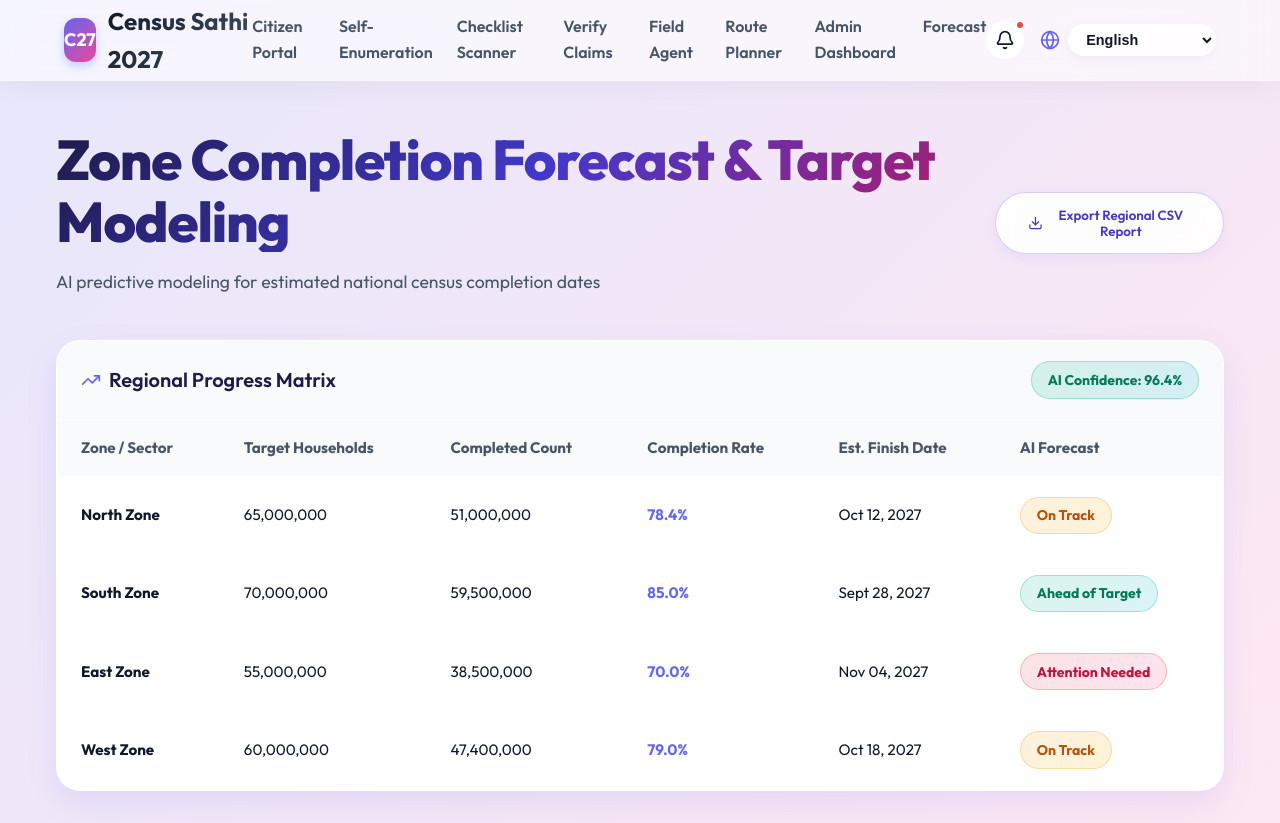
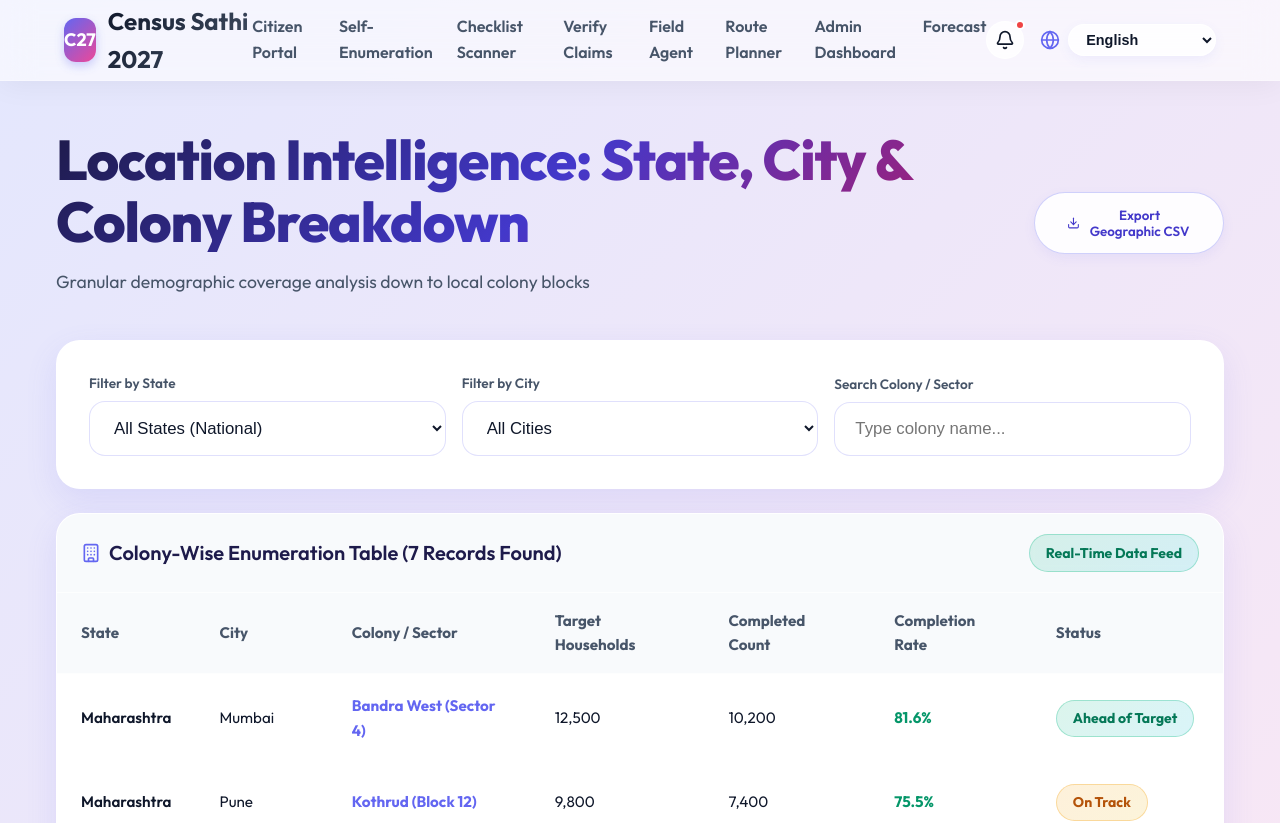
Before and after one commit to gauravv-yadav/census-sathi-2027, a React (Vite) app: page /admin/forecast in a window 1280 px wide. Shown: the top 823 px of the page. Built offline with nearby package versions, Linux system fonts and the light colour scheme.

Commit message:
Add State, City, and Colony level filter controls

```diff
--- a/src/pages/admin/AdminForecast.jsx
+++ b/src/pages/admin/AdminForecast.jsx
@@ -1,17 +1,31 @@
 import { useState } from 'react';
 import Navbar from '../../components/layout/Navbar';
 import Footer from '../../components/layout/Footer';
-import { TrendingUp, Download, Filter, Map, Calendar, ShieldCheck, CheckCircle2 } from 'lucide-react';
+import { Filter, MapPin, Search, Download, Building, Home, TrendingUp } from 'lucide-react';
 
 export default function AdminForecast() {
-  const [selectedZone, setSelectedZone] = useState('All');
+  const [selectedState, setSelectedState] = useState('All');
+  const [selectedCity, setSelectedCity] = useState('All');
+  const [searchQuery, setSearchQuery] = useState('');
 
-  const zoneData = [
-    { zone: "North Zone", target: "65,000,000", completed: "51,000,000", rate: "78.4%", estFinish: "Oct 12, 2027", status: "On Track" },
-    { zone: "South Zone", target: "70,000,000", completed: "59,500,000", rate: "85.0%", estFinish: "Sept 28, 2027", status: "Ahead of Target" },
-    { zone: "East Zone", target: "55,000,000", completed: "38,500,000", rate: "70.0%", estFinish: "Nov 04, 2027", status: "Attention Needed" },
-    { zone: "West Zone", target: "60,000,000", completed: "47,400,000", rate: "79.0%", estFinish: "Oct 18, 2027", status: "On Track" }
+  const detailedData = [
+    { state: "Maharashtra", city: "Mumbai", colony: "Bandra West (Sector 4)", target: "12,500", completed: "10,200", rate: "81.6%", status: "Ahead of Target" },
+    { state: "Maharashtra", city: "Pune", colony: "Kothrud (Block 12)", target: "9,800", completed: "7,400", rate: "75.5%", status: "On Track" },
+    { state: "Delhi NCR", city: "New Delhi", colony: "Vasant Vihar (Phase 2)", target: "15,000", completed: "12,900", rate: "86.0%", status: "Ahead of Target" },
+    { state: "Karnataka", city: "Bengaluru", colony: "Jayanagar (4th Block)", target: "18,200", completed: "12,100", rate: "66.4%", status: "Attention Needed" },
+    { state: "Karnataka", city: "Mysuru", colony: "Gokulam (Sector 3)", target: "6,500", completed: "5,300", rate: "81.5%", status: "On Track" },
+    { state: "West Bengal", city: "Kolkata", colony: "Salt Lake (Sector V)", target: "14,000", completed: "9,800", rate: "70.0%", status: "Attention Needed" },
+    { state: "Gujarat", city: "Ahmedabad", colony: "Navrangpura (Block A)", target: "11,200", completed: "9,400", rate: "83.9%", status: "Ahead of Target" }
   ];
+
+  const filteredData = detailedData.filter(item => {
+    const matchesState = selectedState === 'All' || item.state === selectedState;
+    const matchesCity = selectedCity === 'All' || item.city === selectedCity;
+    const matchesSearch = item.colony.toLowerCase().includes(searchQuery.toLowerCase()) ||
+                          item.city.toLowerCase().includes(searchQuery.toLowerCase()) ||
+                          item.state.toLowerCase().includes(searchQuery.toLowerCase());
+    return matchesState && matchesCity && matchesSearch;
+  });
 
   return (
     <div>
@@ -19,43 +33,96 @@ export default function AdminForecast() {
       <main className="page-content container">
         <div className="flex justify-between items-center mb-4 flex-wrap gap-3">
           <div>
-            <h1>Zone Completion Forecast & Target Modeling</h1>
-            <p>AI predictive modeling for estimated national census completion dates</p>
+            <h1>Location Intelligence: State, City & Colony Breakdown</h1>
+            <p>Granular demographic coverage analysis down to local colony blocks</p>
           </div>
-          <button className="btn-secondary" onClick={() => alert("Exporting Zone Report CSV...")}>
-            <Download size={18} /> Export Regional CSV Report
+          <button className="btn-secondary" onClick={() => alert("Exporting Geographic CSV...")}>
+            <Download size={18} /> Export Geographic CSV
           </button>
         </div>
 
-        {/* Forecast Table */}
+        {/* State / City / Colony Filter Controls */}
+        <div className="card mb-4" style={{ backgroundColor: 'white' }}>
+          <div style={{ display: 'grid', gridTemplateColumns: 'repeat(auto-fit, minmax(200px, 1fr))', gap: '1rem', alignItems: 'center' }}>
+
+            <div>
+              <label style={{ fontSize: '0.85rem', fontWeight: '600', display: 'block', marginBottom: '0.4rem', color: 'var(--text-muted)' }}>
+                Filter by State
+              </label>
+              <select className="input-field" value={selectedState} onChange={(e) => setSelectedState(e.target.value)}>
+                <option value="All">All States (National)</option>
+                <option value="Maharashtra">Maharashtra</option>
+                <option value="Delhi NCR">Delhi NCR</option>
+                <option value="Karnataka">Karnataka</option>
+                <option value="West Bengal">West Bengal</option>
+                <option value="Gujarat">Gujarat</option>
+              </select>
+            </div>
+
+            <div>
+              <label style={{ fontSize: '0.85rem', fontWeight: '600', display: 'block', marginBottom: '0.4rem', color: 'var(--text-muted)' }}>
+                Filter by City
+              </label>
+              <select className="input-field" value={selectedCity} onChange={(e) => setSelectedCity(e.target.value)}>
+                <option value="All">All Cities</option>
+                <option value="Mumbai">Mumbai</option>
+                <option value="Pune">Pune</option>
+                <option value="New Delhi">New Delhi</option>
+                <option value="Bengaluru">Bengaluru</option>
+                <option value="Kolkata">Kolkata</option>
+                <option value="Ahmedabad">Ahmedabad</option>
+              </select>
+            </div>
+
+            <div>
+              <label style={{ fontSize: '0.85rem', fontWeight: '600', display: 'block', marginBottom: '0.4rem', color: 'var(--text-muted)' }}>
+                Search Colony / Sector
+              </label>
+              <div style={{ position: 'relative' }}>
+                <input
+                  type="text"
+                  className="input-field"
+                  placeholder="Type colony name..."
+                  value={searchQuery}
+                  onChange={(e) => setSearchQuery(e.target.value)}
+                />
+              </div>
+            </div>
+
+          </div>
+        </div>
+
+        {/* Detailed Colony Level Data Table */}
         <div className="card" style={{ backgroundColor: 'white', padding: '0', overflow: 'hidden' }}>
           <div style={{ padding: '1.25rem 1.5rem', borderBottom: '1px solid var(--border-color)', backgroundColor: 'var(--bg-main)', display: 'flex', justifyContent: 'space-between', alignItems: 'center' }}>
             <h3 style={{ margin: 0, display: 'flex', alignItems: 'center', gap: '0.5rem' }}>
-              <TrendingUp size={20} color="var(--primary-color)" /> Regional Progress Matrix
+              <Building size={20} color="var(--primary-color)" /> Colony-Wise Enumeration Table ({filteredData.length} Records Found)
             </h3>
-            <span className="badge verified">AI Confidence: 96.4%</span>
+            <span className="badge verified">Real-Time Data Feed</span>
           </div>
 
           <div style={{ overflowX: 'auto' }}>
             <table style={{ width: '100%', borderCollapse: 'collapse', textAlign: 'left', fontSize: '0.95rem' }}>
               <thead>
                 <tr style={{ backgroundColor: '#f8fafc', borderBottom: '1px solid var(--border-color)', color: 'var(--text-muted)' }}>
-                  <th style={{ padding: '1rem 1.5rem' }}>Zone / Sector</th>
+                  <th style={{ padding: '1rem 1.5rem' }}>State</th>
+                  <th style={{ padding: '1rem 1.5rem' }}>City</th>
+                  <th style={{ padding: '1rem 1.5rem' }}>Colony / Sector</th>
                   <th style={{ padding: '1rem 1.5rem' }}>Target Households</th>
                   <th style={{ padding: '1rem 1.5rem' }}>Completed Count</th>
                   <th style={{ padding: '1rem 1.5rem' }}>Completion Rate</th>
-                  <th style={{ padding: '1rem 1.5rem' }}>Est. Finish Date</th>
-                  <th style={{ padding: '1rem 1.5rem' }}>AI Forecast</th>
+                  <th style={{ padding: '1rem 1.5rem' }}>Status</th>
                 </tr>
               </thead>
               <tbody>
-                {zoneData.map((row, idx) => (
+                {filteredData.map((row, idx) => (
                   <tr key={idx} style={{ borderBottom: '1px solid var(--border-color)' }}>
-                    <td style={{ padding: '1.25rem 1.5rem', fontWeight: '700' }}>{row.zone}</td>
+                    <td style={{ padding: '1.25rem 1.5rem', fontWeight: '600' }}>{row.state}</td>
+                    <td style={{ padding: '1.25rem 1.5rem' }}>{row.city}</td>
+                    <td style={{ padding: '1.25rem 1.5rem', fontWeight: '700', color: 'var(--primary-color)' }}>{row.colony}</td>
                     <td style={{ padding: '1.25rem 1.5rem' }}>{row.target}</td>
                     <td style={{ padding: '1.25rem 1.5rem' }}>{row.completed}</td>
-                    <td style={{ padding: '1.25rem 1.5rem', fontWeight: '700', color: 'var(--primary-color)' }}>{row.rate}</td>
-                    <td style={{ padding: '1.25rem 1.5rem' }}>{row.estFinish}</td>
+                    <td style={{ padding: '1.25rem 1.5rem', fontWeight: '700', color: '#059669' }}>{row.rate}</td>
                     <td style={{ padding: '1.25rem 1.5rem' }}>
                       <span className={`badge ${
                         row.status === 'Ahead of Target' ? 'verified' :
@@ -70,6 +137,7 @@ export default function AdminForecast() {
             </table>
           </div>
         </div>
+
       </main>
       <Footer />
     </div>
```
